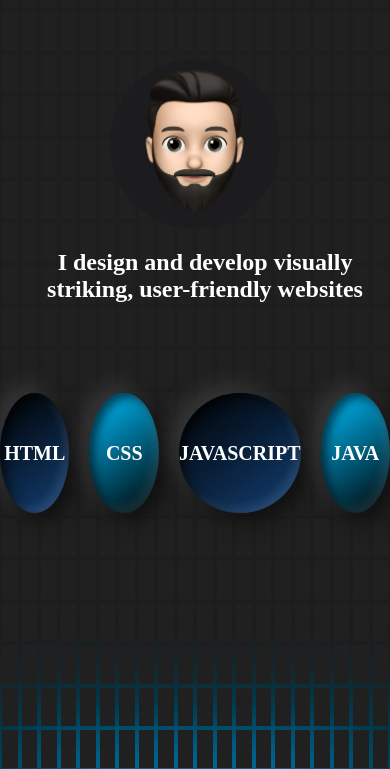
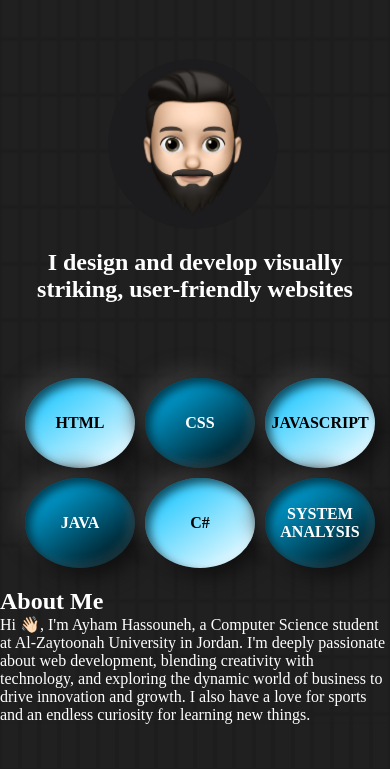
Before and after one commit to Ayham71/Portfolio, a plain HTML site: page index.html in a window 390 px wide. Shown: the part 74-843 px from the top of the page. Drawn offline with Linux system fonts and the light colour scheme.

Commit message:
still in about section

```diff
--- a/index.html
+++ b/index.html
@@ -42,11 +42,21 @@
 
 
       <section class="About">
-        <div class="container_a">
+        <div class="container_code">
           <div class="box html">HTML</div>
           <div class="box css">CSS</div>
           <div class="box js">JavaScript</div>
           <div class="box java">Java</div>
+          <div class="box C3">C#</div>
+          <div class="box SA">System Analysis</div>
+      </div>
+
+      <div>
+        <h1>About Me</h1>
+        <p>Hi 👋🏻, I'm Ayham Hassouneh, a Computer Science student at Al-Zaytoonah University in Jordan.
+           I'm deeply passionate about web development, blending creativity with technology,
+           and exploring the dynamic world of business to drive innovation and growth.
+           I also have a love for sports and an endless curiosity for learning new things.</p>
       </div>
       </section>
 
--- a/main.js
+++ b/main.js
@@ -1,7 +1,7 @@
 const bgAnimation = document.getElementById
 ('bgAnimation');
 
-const numberOfColorBoxes = 400;
+const numberOfColorBoxes = 600;
 
 for(let i=0; i<numberOfColorBoxes; i++){
     const colorBox = document.createElement
--- a/styles/About.css
+++ b/styles/About.css
@@ -1,8 +1,10 @@
-.container_a {
-    display: flex;
-    gap: 20px;
+.container_code {
+    display: grid;
     justify-content: center;
+    grid-template-columns: repeat(6, 1fr);
     margin-top: 80px;
+    padding: 20px;
+    padding-left: 75px;
 }
 .box {
     width: 150px;
@@ -19,6 +21,7 @@
     text-transform: uppercase;
     color: #e0e0e0;
     animation: move 2s infinite alternate;
+    cursor: pointer;
 }
 
 .box:hover {
@@ -26,7 +29,87 @@
     box-shadow: 12px 12px 24px #101010, -12px -12px 24px #3a3a3a, inset 5px 5px 10px rgba(0,0,0,0.6), inset -5px -5px 10px rgba(255,255,255,0.1);
 }
 
-.html { background: linear-gradient(145deg, black, #123f73); color: white; }
+.html { background: linear-gradient(145deg, #00bfff, white); color: black; }
 .css { background: linear-gradient(145deg, #00bfff, black); color: white; }
-.js { background: linear-gradient(145deg, black, #123f73); color: white; }
+.js { background: linear-gradient(145deg,  #00bfff, white); color: black; }
 .java { background: linear-gradient(145deg, #00bfff, black); color: white; }
+.C3 { background: linear-gradient(145deg,  #00bfff, white); color: black; }
+.SA { background: linear-gradient(145deg, #00bfff, black); color: white; }
+
+
+
+@media(max-width: 1024px){
+    .container_code {
+        padding-left: 45px;
+        gap: 10px;
+    }
+    .box{
+        width: 120px;
+        height: 100px;
+        font-size: 17px;
+    }
+}
+@media(max-width: 800px){
+    .container_code{
+        grid-template-columns: repeat(3, 1fr);
+        padding-left: 90px;
+        margin-top: 70px;
+    }
+    .box{
+        width: 150px;
+        height: 120px;
+        font-size: 20px;
+    }
+}
+@media(max-width: 700px){
+    .container_code{
+        padding-left: 65px;
+    }
+}
+@media(max-width: 600px){
+    .container_code{
+        padding-left: 40px;
+    }
+}
+@media(max-width: 525px){
+    .container_code{
+        padding-left: 50px;
+    }
+    .box{
+        width: 120px;
+        height: 100px;
+        font-size: 17px;
+    }
+}
+@media(max-width: 425px){
+    .container_code{
+        padding-left: 30px;
+        margin-top: 45px;
+    }
+    .box{
+        width: 110px;
+        height: 90px;
+        font-size: 16px;
+    }
+}
+@media(max-width: 375px){
+    .container_code{
+        padding-left: 25px;
+    }
+    .box{
+        width: 100px;
+        height: 80px;
+        font-size: 15px;
+    }
+}
+@media(max-width: 325px){
+    .container_code{
+        padding-left: 20px;
+        margin-top: 30px;
+    }
+    .box{
+        width: 90px;
+        height: 70px;
+        font-size: 12px;
+    }
+}
--- a/styles/header.css
+++ b/styles/header.css
@@ -212,9 +212,11 @@ header nav{
 @media(max-width: 768px){
     .me img{
         width: 200px;
+        margin-right: 30px;
     }
     .me h2{
         margin-top: 50px;
+        margin-left: 0;
     }
 }
 @media(max-width: 650px){
@@ -237,6 +239,10 @@ header nav{
     .me img{
         justify-self: center;
         width: 200px;
+        margin-left: 25px;
+    }
+    .me h2{
+        padding:0 15px 0;
     }
 }
 @media(max-width: 425px){
--- a/styles/style.css
+++ b/styles/style.css
@@ -16,10 +16,10 @@ body{
     top: 0;
     left: 0;
     width: 100%;
-    height: 100vh;
+    height: 200vh;
     display: grid;
     grid-template-columns: repeat(20, 1fr);
-    grid-template-rows: repeat(20, 1fr);
+    grid-template-rows: repeat(30, 1fr);
     background: #1d1d1d;
     filter: saturate(2);
     overflow: hidden;
```
